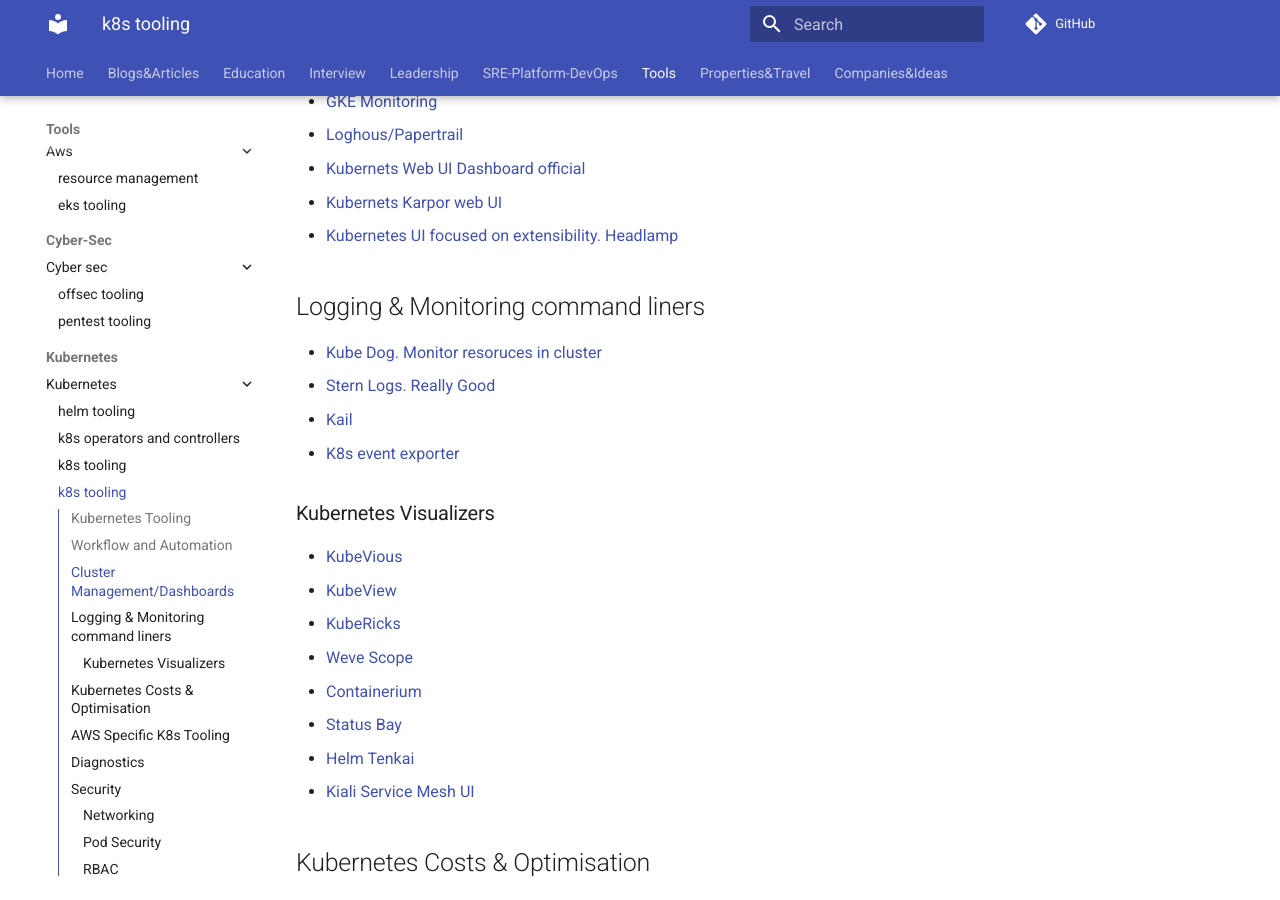
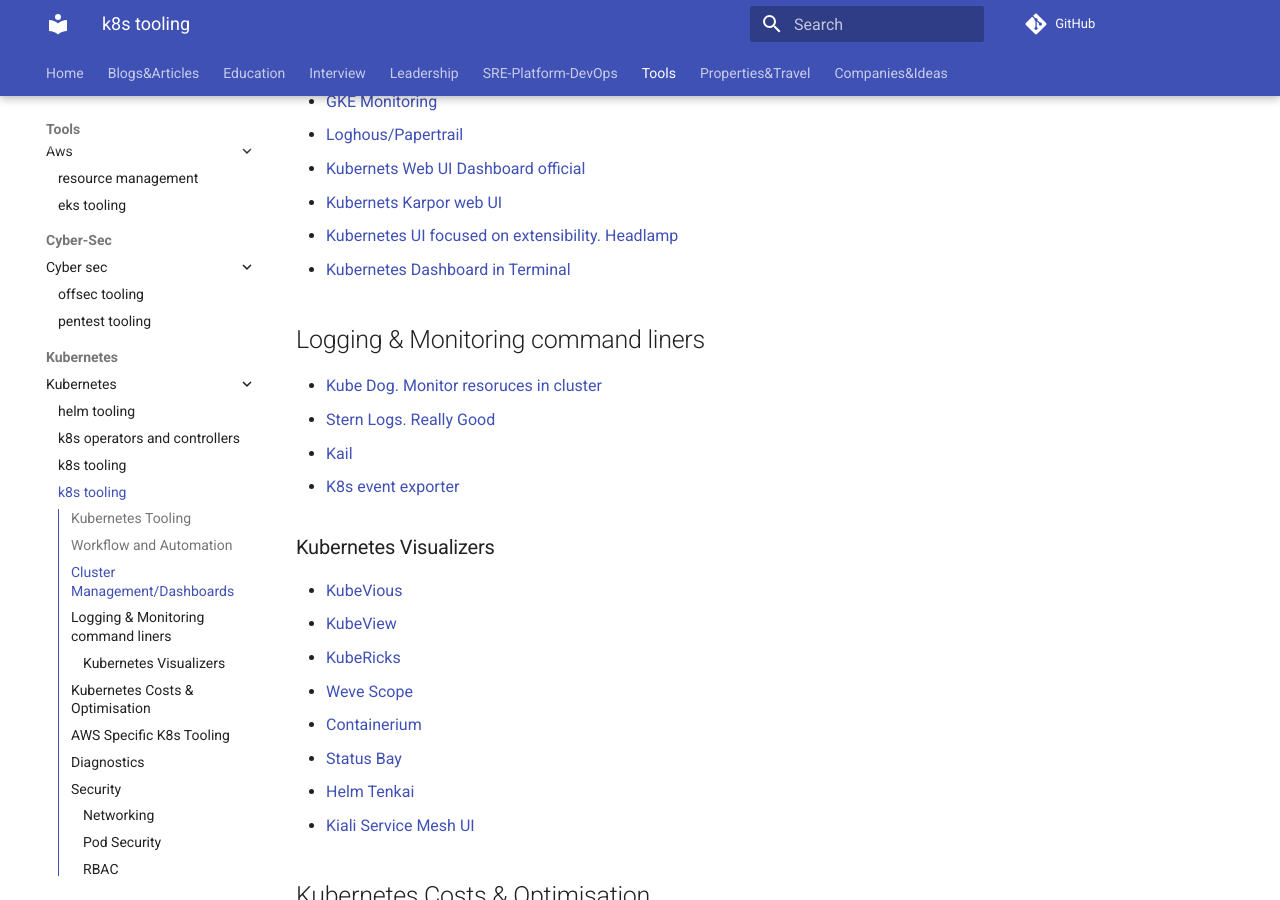
Before and after one commit to ivankatliarchuk/knowledge-base, an MkDocs documentation site: the page built from docs/tools/kubernetes/k8s.md, in a window 1280 px wide and 900 px high, scrolled down 833 px. Built offline with MkDocs 1.6.1 and Material for MkDocs 9.7.7, drawn with Linux system fonts in a browser that asks for light colours; comment, search, counter and statistics services are not loaded.

```diff
--- a/docs/tools/kubernetes/k8s.md
+++ b/docs/tools/kubernetes/k8s.md
@@ -34,6 +34,7 @@
 - [Kubernets Web UI Dashboard official](https://github.com/kubernetes/dashboard)
 - [Kubernets Karpor web UI](https://github.com/ik-kubernetes/karpor-kubernets-ui-fork)
 - [Kubernetes UI focused on extensibility. Headlamp](https://headlamp.dev/)
+- [Kubernetes Dashboard in Terminal](https://everettraven.github.io/buoy/#/)
 
 ## Logging & Monitoring command liners
 
```
